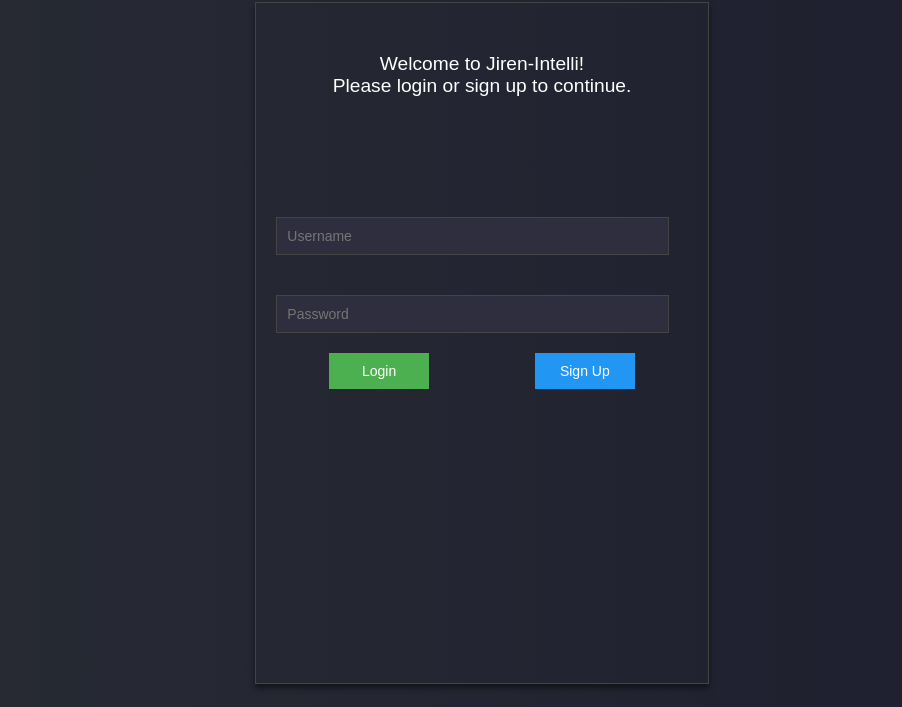
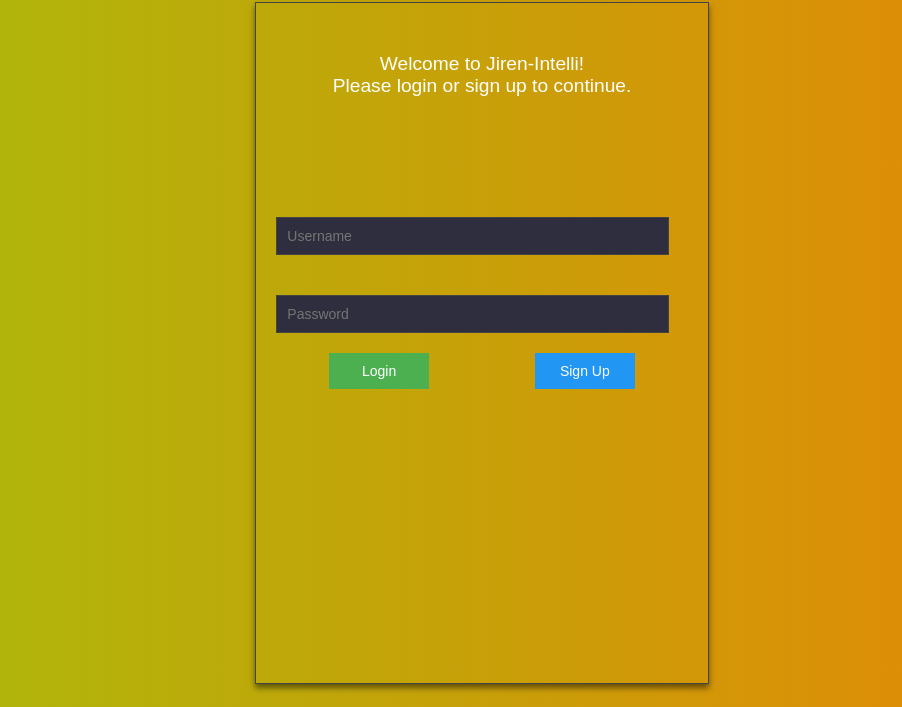
Before and after one commit to JiruGutema/gemini_chat_bot, a plain HTML site: page frontend/index.html in a window 1280 px wide. Shown: the part 93-800 px from the top of the page, without its empty margins (158-1060 px from the left). Drawn offline with Linux system fonts and the light colour scheme.

Commit message:
redeployement

```diff
--- a/frontend/css.css
+++ b/frontend/css.css
@@ -1,7 +1,8 @@
 /* General Styles */
 body {
   font-family: Arial, sans-serif;
-  background: linear-gradient(90deg, #282c34, #1e1e2f);
+  background: linear-gradient(90deg, #a9bb0c, #e78505);
+  /* background: linear-gradient(90deg, #282c34, #1e1e2f); */
   margin: 0;
 
   padding: 0;
```
